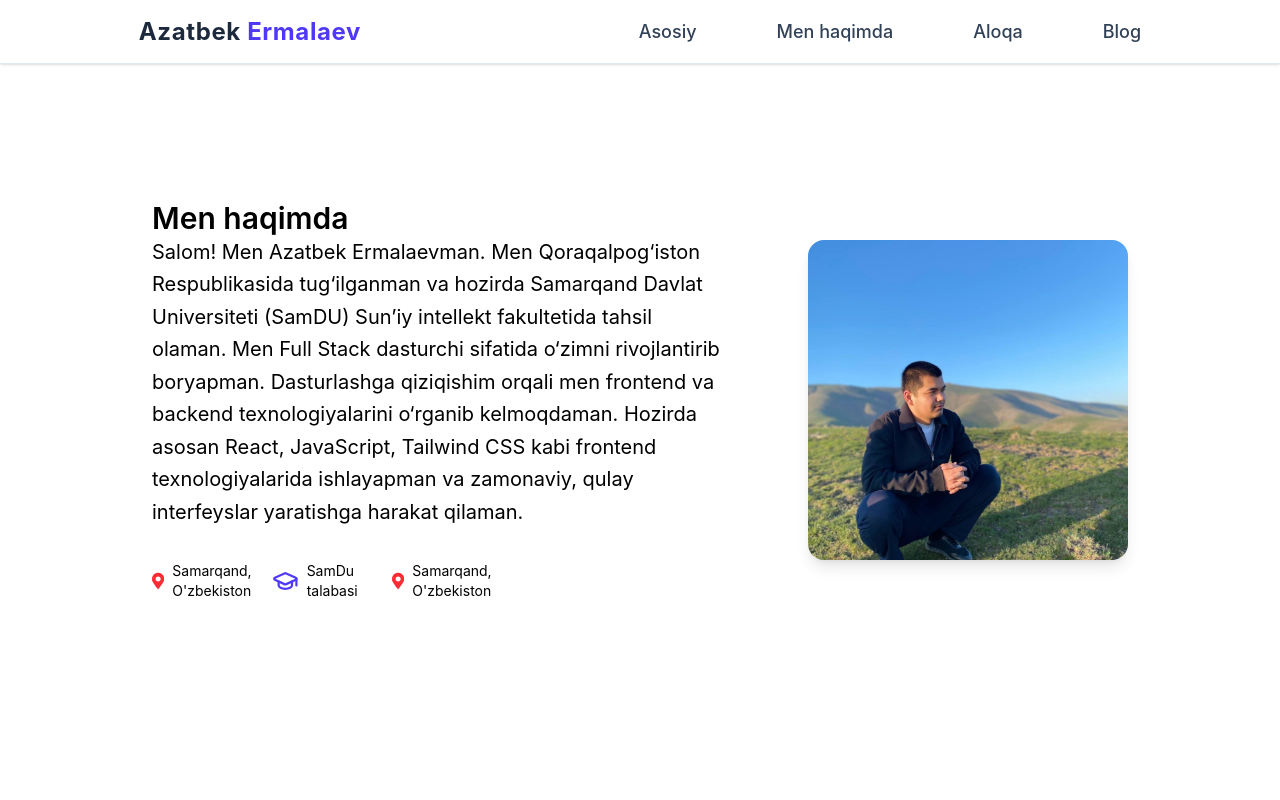
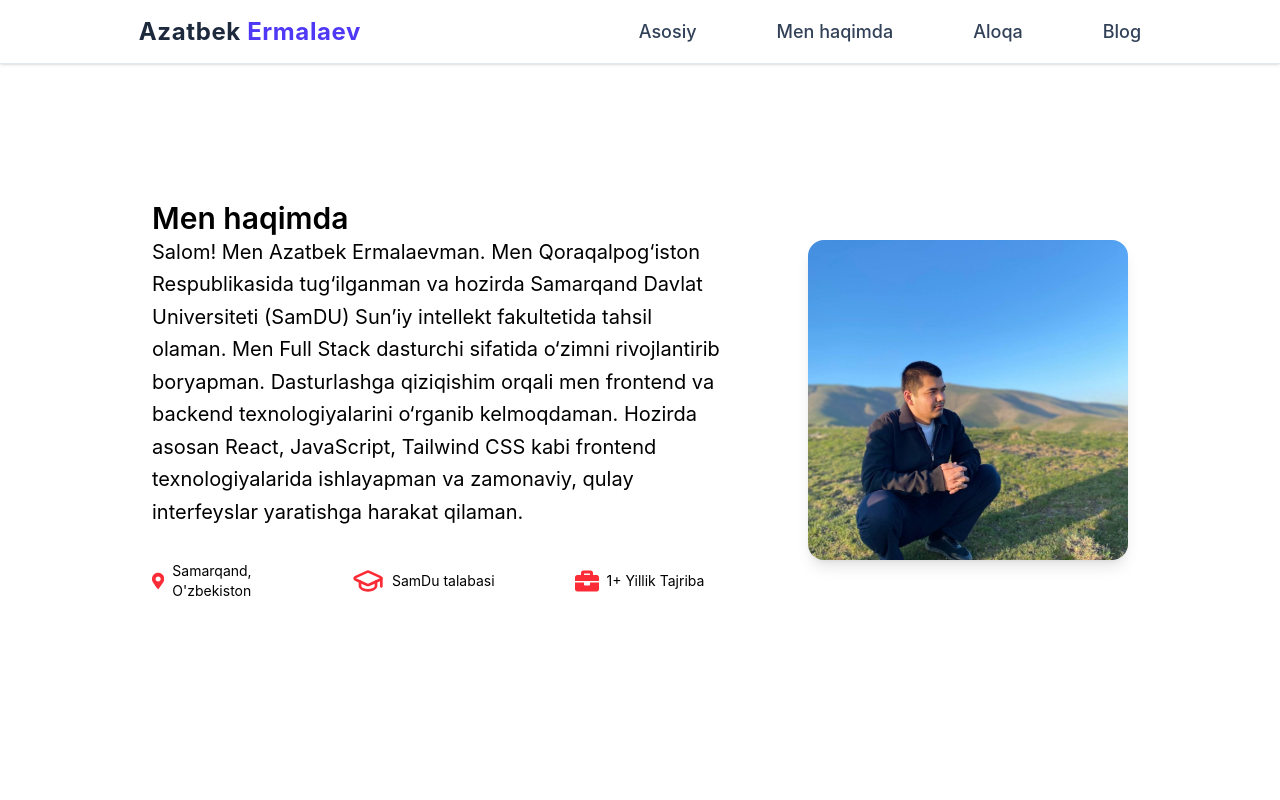
Before and after one commit to azatbek-07/react-tailwindcss-portfolio, a React (Vite) app: page /about in a window 1280 px wide. Shown: the top 800 px of the page. Built offline with nearby package versions, Linux system fonts and the light colour scheme.

Commit message:
About qoshildi

```diff
--- a/src/pages/About.jsx
+++ b/src/pages/About.jsx
@@ -1,6 +1,7 @@
 import { Header } from "../components/Header";
+import { Footer } from "../components/Footer";
 import { motion } from "framer-motion";
-import { FaMapMarkerAlt   } from "react-icons/fa";
+import { FaMapMarkerAlt, FaBriefcase   } from "react-icons/fa";
 import { GraduationCap } from "lucide-react";
 
 export function About() {
@@ -26,18 +27,18 @@ export function About() {
                                 Dasturlashga qiziqishim orqali men frontend va backend texnologiyalarini o‘rganib kelmoqdaman. Hozirda asosan React, JavaScript, Tailwind CSS kabi frontend texnologiyalarida ishlayapman va zamonaviy, qulay interfeyslar yaratishga harakat qilaman.
                             </p><br />
 
-                            <div className="flex">
+                            <div className="flex gap-20">
                                 <div className="flex items-center max-w-30 gap-2 text-sm">
                                     <FaMapMarkerAlt className="text-red-500 text-xl" />
                                     <p>Samarqand, O'zbekiston</p>
                                 </div>
-                                <div className="flex items-center max-w-30 gap-2 text-sm">
-                                    <GraduationCap className="w-8 h-8 text-indigo-600" />
+                                <div className="flex items-center max-w-50 gap-2 text-sm">
+                                    <GraduationCap className="w-8 h-8 text-red-500" />
                                     <p>SamDu talabasi</p>
                                 </div>
-                                <div className="flex items-center max-w-30 gap-2 text-sm">
-                                    <FaMapMarkerAlt className="text-red-500 text-xl" />
-                                    <p>Samarqand, O'zbekiston</p>
+                                <div className="flex items-center max-w-50 gap-2 text-sm">
+                                    <FaBriefcase className="w-6 h-6 text-2xl text-red-500" />
+                                    <p>1+ Yillik Tajriba</p>
                                 </div>
                             </div>
                         </div>
@@ -58,6 +59,8 @@ export function About() {
 
             </section>
 
+            <Footer/>
+
         </>
 
     );
```
Also changed, not shown: 1 other file (tests, documents, lock files or other folders).
